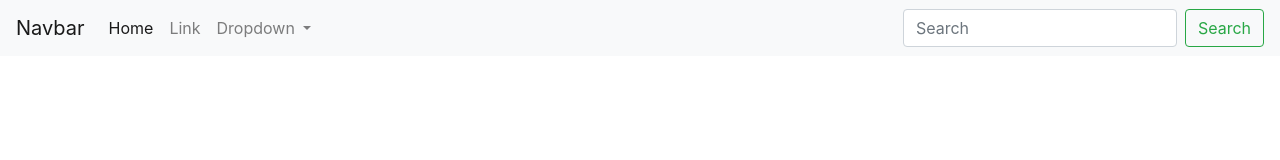
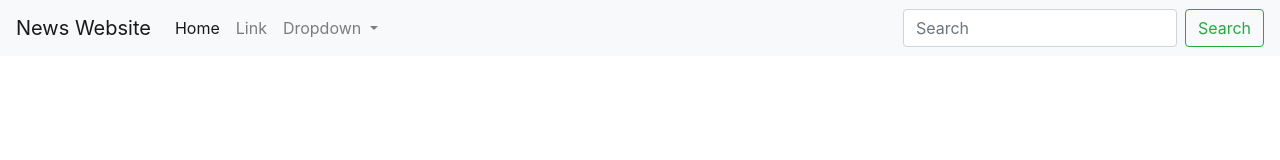
Before and after one commit to NitinKhandpa/demorepository, a plain HTML site: page index.html in a window 1280 px wide. Drawn offline with nearby package versions, Linux system fonts and the light colour scheme.

Commit message:
header text changed

```diff
--- a/index.html
+++ b/index.html
@@ -12,7 +12,7 @@
   </head>
   <body>
    <nav class="navbar navbar-expand-lg navbar-light bg-light">
-  <a class="navbar-brand" href="#">Navbar</a>
+  <a class="navbar-brand" href="#">News Website</a>
   <button class="navbar-toggler" type="button" data-toggle="collapse" data-target="#navbarSupportedContent" aria-controls="navbarSupportedContent" aria-expanded="false" aria-label="Toggle navigation">
     <span class="navbar-toggler-icon"></span>
   </button>
```
